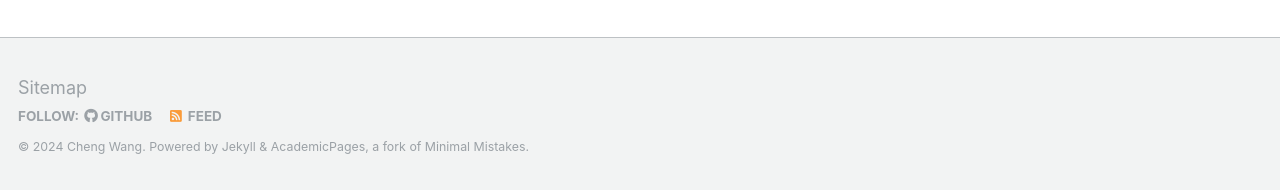
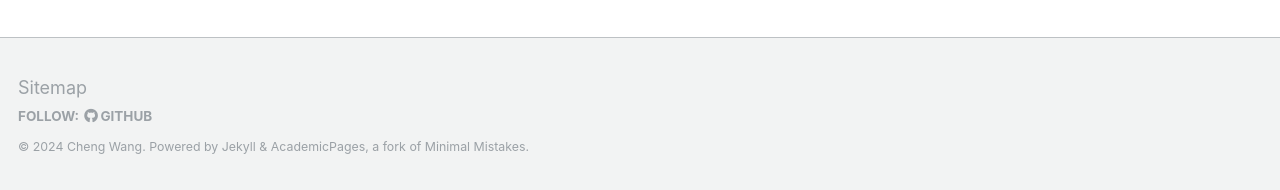
Before and after one commit to chengwangbio/chengwangbio.github.io, a Jekyll site: the page built from _pages/about.md, in a window 1280 px wide. Shown: the part 707-897 px from the top of the page. Built offline with Jekyll 4.4.1, drawn with Linux system fonts in a browser that asks for light colours; some web fonts are replaced.

Commit message:
Update footer.html

```diff
--- a/_includes/footer.html
+++ b/_includes/footer.html
@@ -5,9 +5,9 @@
     {% if site.data.ui-text[site.locale].follow_label %}
       <li><strong>{{ site.data.ui-text[site.locale].follow_label }}</strong></li>
     {% endif %}
-    {% if site.mastodon.username %}
+    <!-- {% if site.mastodon.username %}
       <li><a href="https://{{ site.mastodon.username }}"><i class="fab fa-fw fa-mastodon" aria-hidden="true"></i> Mastodon</a></li>
-    {% endif %}
+    {% endif %} -->
     {% if site.twitter.username %}
       <li><a href="https://twitter.com/{{ site.twitter.username }}"><i class="fab fa-twitter-square" aria-hidden="true"></i> Twitter</a></li>
     {% endif %}
@@ -16,11 +16,11 @@
     {% endif %}
     {% if site.author.github %}
       <li><a href="http://github.com/{{ site.author.github }}"><i class="fab fa-github" aria-hidden="true"></i> GitHub</a></li>
-    {% endif %}
-    {% if site.author.bitbucket %}
+    <!-- {% endif %} -->
+    <!-- {% if site.author.bitbucket %}
       <li><a href="http://bitbucket.org/{{ site.author.bitbucket }}"><i class="fab fa-bitbucket" aria-hidden="true"></i> Bitbucket</a></li>
-    {% endif %}
-    <li><a href="{% if site.atom_feed.path %}{{ site.atom_feed.path }}{% else %}{{ base_path }}/feed.xml{% endif %}"><i class="fa fa-fw fa-rss-square" aria-hidden="true"></i> {{ site.data.ui-text[site.locale].feed_label | default: "Feed" }}</a></li>
+    {% endif %} -->
+    <!-- <li><a href="{% if site.atom_feed.path %}{{ site.atom_feed.path }}{% else %}{{ base_path }}/feed.xml{% endif %}"><i class="fa fa-fw fa-rss-square" aria-hidden="true"></i> {{ site.data.ui-text[site.locale].feed_label | default: "Feed" }}</a></li> -->
   </ul>
 </div>
 
```
